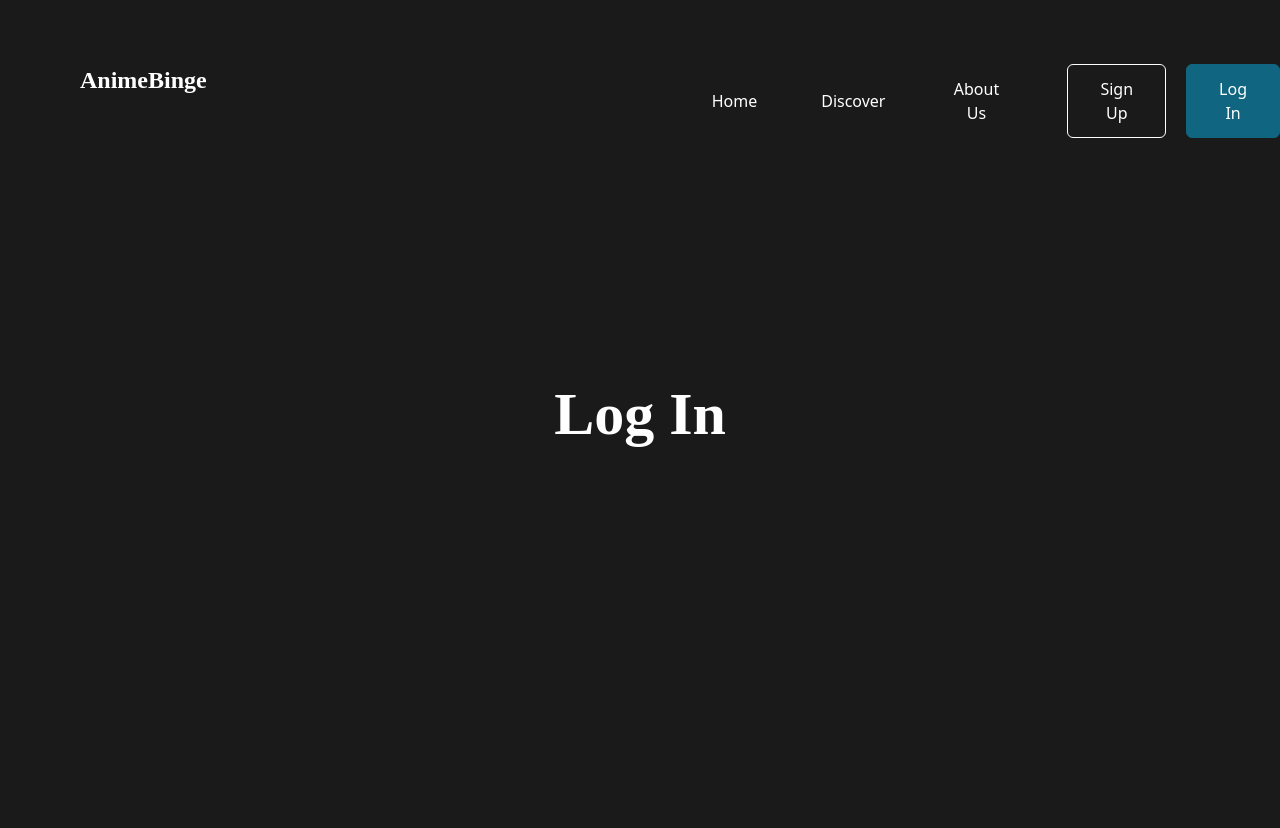
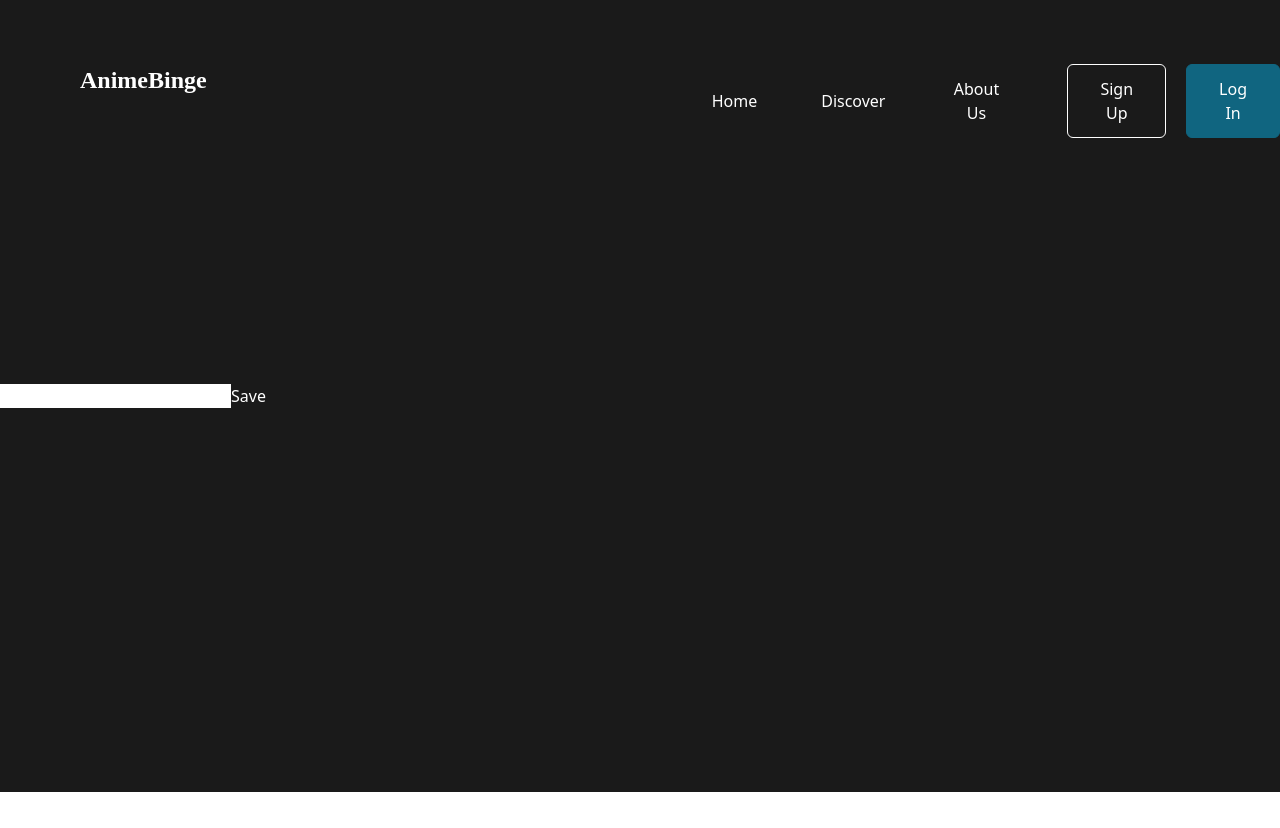
Before and after one commit to nrbauca/Anime-Binge, a React (Create React App) app: page /login in a window 1280 px wide. After the commit the page ends 800 px from the top, so only its background shows below. Built offline with nearby package versions, Linux system fonts and the light colour scheme; the HTML template or start-up script is replaced by a standard one.

Commit message:
Firebase try

```diff
--- a/package.json
+++ b/package.json
@@ -6,6 +6,7 @@
     "@testing-library/jest-dom": "^5.16.5",
     "@testing-library/react": "^13.4.0",
     "@testing-library/user-event": "^13.5.0",
+    "firebase": "^9.19.1",
     "react": "^18.2.0",
     "react-dom": "^18.2.0",
     "react-router-dom": "^6.10.0",
--- /dev/null
+++ b/src/Firebase Setup/firebase.js
@@ -0,0 +1,21 @@
+// Import the functions you need from the SDKs you need
+import { initializeApp } from "firebase/app";
+import { getFirestore } from "firebase/firestore";
+// TODO: Add SDKs for Firebase products that you want to use
+// https://firebase.google.com/docs/web/setup#available-libraries
+// Your web app's Firebase configuration
+// For Firebase JS SDK v7.20.0 and later, measurementId is optional
+
+const firebaseConfig = {
+  apiKey: "AIzaSyBwmQ1U9DOAKi8-amSH_VSsd9S4ly9WsuQ",
+  authDomain: "tryfire-2e12d.firebaseapp.com",
+  projectId: "tryfire-2e12d",
+  storageBucket: "tryfire-2e12d.appspot.com",
+  messagingSenderId: "698585622351",
+  appId: "1:698585622351:web:610a5b49ab856f4d43873a",
+  measurementId: "G-1Q7422364N"
+};
+
+// Initialize Firebase
+const app = initializeApp(firebaseConfig);
+export const firestore = getFirestore(app);
--- /dev/null
+++ b/src/Handles/handlesubmit.js
@@ -0,0 +1,18 @@
+import { addDoc, collection } from "@firebase/firestore"
+import { firestore } from "../Firebase Setup/firebase"
+
+const handleSubmit = (testdata) => {
+    const ref = collection(firestore, "test_data") // Firebase creates this automatically
+
+    let data = {
+        testData: testdata
+    }
+
+    try {
+        addDoc(ref, data)
+    } catch(err) {
+        console.log(err)
+    }
+}
+
+export default handleSubmit
--- a/src/Pages/LogIn.js
+++ b/src/Pages/LogIn.js
@@ -1,9 +1,22 @@
 import React from 'react'
+import handleSubmit from '../Handles/handlesubmit';
+import { useRef } from 'react';
 
 export default function LogIn() {
+const dataRef = useRef()
+
+const submithandler = (e) => {
+  e.preventDefault()
+  handleSubmit(dataRef.current.value)
+  dataRef.current.value = ""
+}
+
   return (
-    <div className="flex justify-center">
-      <p className="text-6xl text-white font-['Outfit'] font-semibold py-96">Log In</p>
-    </div>
-  )
+  <div className="App text-white py-96">
+    <form onSubmit={submithandler}>
+      <input type= "text" ref={dataRef} className="text-black" />
+      <button type = "submit">Save</button>
+      </form>
+  </div>
+  );
 }
```
Also changed, not shown: 1 other file (tests, documents, lock files or other folders).
